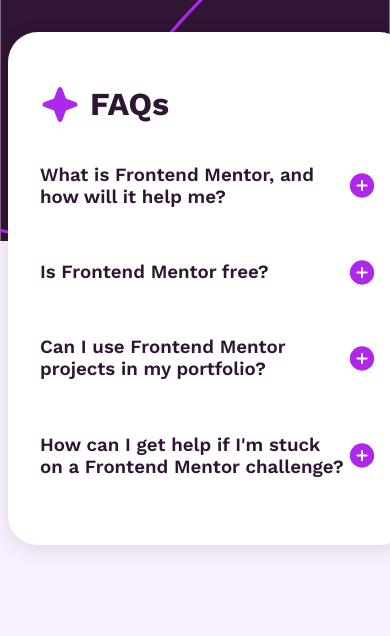
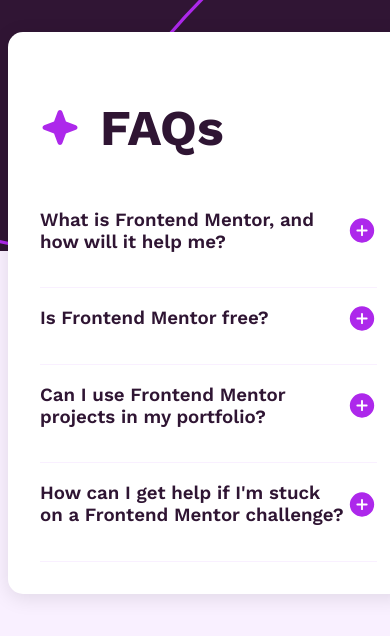
Before and after one commit to sruthivempuluru/VenteraFrontEndChallenge, a plain HTML site: page faq-accordion-main/index.html in a window 390 px wide. Drawn offline with Linux system fonts and the light colour scheme.

Commit message:
front end touchups/comments

```diff
--- a/faq-accordion-main/script.js
+++ b/faq-accordion-main/script.js
@@ -1,8 +1,8 @@
 document.querySelectorAll(".question").forEach(question => {
     question.addEventListener("click", () => {
-        const parentAccordion = question.parentNode; // Get the parent accordion of the clicked question
-        const answer = parentAccordion.querySelector(".answer"); // Get the associated answer
-        const icon = parentAccordion.querySelector(".toggle-icon"); // Select the toggle icon
+        const parentAccordion = question.parentNode;
+        const answer = parentAccordion.querySelector(".answer");
+        const icon = parentAccordion.querySelector(".toggle-icon");
 
         // Toggle the active class on the parent accordion
         const isActive = parentAccordion.classList.toggle("active");
@@ -12,16 +12,16 @@ document.querySelectorAll(".question").forEach(question => {
             answer.style.display = "block";
             icon.src = "./assets/images/icon-minus.svg";
         } else {
-            answer.style.display = "none"; // Hide the answer if not active
-            icon.src = "./assets/images/icon-plus.svg"; // Change icon back to plus
+            answer.style.display = "none";
+            icon.src = "./assets/images/icon-plus.svg";
         }
 
-        // Close other questions if needed
+        // Close other questions if new one is opening and change icon
         document.querySelectorAll(".question-answer__accordion").forEach(accordion => {
             if (accordion !== parentAccordion && accordion.classList.contains("active")) {
-                accordion.classList.remove("active"); // Remove active class from other accordions
-                accordion.querySelector(".answer").style.display = "none"; // Hide the corresponding answer
-                accordion.querySelector(".toggle-icon").src = "./assets/images/icon-plus.svg"; // Reset icon to plus
+                accordion.classList.remove("active");
+                accordion.querySelector(".answer").style.display = "none";
+                accordion.querySelector(".toggle-icon").src = "./assets/images/icon-plus.svg";
             }
         });
     });
--- a/faq-accordion-main/styles.css
+++ b/faq-accordion-main/styles.css
@@ -1,3 +1,4 @@
+/* Font Face Declarations */
 @font-face {
     font-family: 'Work Sans Bold';
     src: url('assets/fonts/static/WorkSans-Bold.ttf') format('truetype');
@@ -5,107 +6,99 @@
 
 @font-face {
     font-family: 'Work Sans Regular';
-    src: url('assets/fonts/static/WorkSans-Regular.ttf') format('truetype'); /* Path to Regular font */
-
+    src: url('assets/fonts/static/WorkSans-Regular.ttf') format('truetype');
 }
 
 @font-face {
     font-family: 'Work Sans SemiBold';
-    src: url('assets/fonts/static/WorkSans-SemiBold.ttf') format('truetype'); /* Path to SemiBold font */
+    src: url('assets/fonts/static/WorkSans-SemiBold.ttf') format('truetype');
 }
 
+/* Global Styles */
 body {
     font-family: 'Work Sans SemiBold', sans-serif;
-    background-color: hsl(275, 100%, 97%); /* Fallback color */
+    background-color: hsl(275, 100%, 97%);
     background-image: url('./assets/images/background-pattern-desktop.svg');
-    background-size: cover; /* Ensure the image covers the screen without stretching */
+    background-size: cover;
     background-repeat: no-repeat;
-    background-position: center; /* Center the background image */
-    position: relative; /* Allows z-index to take effect */
-    height: 30vh;
-    color: hsl(292, 42%, 14%); /* Change text color of question title */
-
-
-
+    background-position: center;
+    position: relative;
+    height: 25vh;
+    color: hsl(292, 42%, 14%);
 }
 
+/* Header Styles */
 .header {
-    display: flex; /* Use flexbox for layout */
-    align-items: center; /* Center items vertically */
+    display: flex;
+    align-items: center;
 }
 
 .star-icon {
-    margin-right: 10px; /* Space between icon and title */
+    margin-right: 20px;
 }
 
-
-
+/* Title Styles */
 .title__accordion {
-    font-family: 'Work Sans Bold', sans-serif; /* Ensure the font is applied */
-    color: hsl(292, 42%, 14%); /* Change text color of question title */
-
+    font-family: 'Work Sans Bold', sans-serif;
+    color: hsl(292, 42%, 14%);
+    font-size: 50px;
 }
 
+/* Question Styles */
 .question {
-    display: flex; /* Use flexbox to align items */
-    justify-content: space-between; /* Space items to fill the container */
-    align-items: center; /* Center items vertically */
-    margin-bottom: 1rem; /* Space between questions */
-    cursor: pointer; /* Change cursor to pointer to indicate clickable */
-
+    display: flex;
+    justify-content: space-between;
+    align-items: center;
+    margin-bottom: 1rem;
+    cursor: pointer;
 }
 
 .question:hover .title__question {
-    color: hsl(280, 86%, 55%); /* Change text color of question title on hover */
+    color: hsl(280, 86%, 55%);
 }
 
-
+/* Answer Styles */
 .answer {
     display: none;
-}
-
-
-.questions__accordions {
-    display: flex;
-    flex-direction: column;
 }
 
 .answer {
     font-family: 'Work Sans Regular', sans-serif;
     font-size: 16px;
-    color: hsl(292, 16%, 49%); /* Change text color of question title */
-    border-bottom: 1px solid hsl(275, 100%, 97%);
-    padding-bottom: 1.5rem;
+    color: hsl(292, 16%, 49%);
+    padding-bottom: 1rem;
 }
 
+/* Accordion Styles */
+.question-answer__accordion {
+    border-bottom: 1px solid hsl(275, 100%, 97%);
+}
 
-  /* Media query for screens 1440px and above (Desktop) */
+/* Wrapper Styles */
+.wrapper {
+    background: white;
+    border-radius: 15px;
+    max-width: 600px;
+    width: 90%;
+    padding: 2rem;
+    margin: 2rem auto;
+    box-shadow: 0 4px 20px rgba(0, 0, 0, 0.1);
+    z-index: 1;
+    position: relative;
+}
+
+/* Media Queries */
 @media (min-width: 1440px) {
     body {
-      background-size: cover; /* Ensures the image covers the screen */
-      background-position: center top; /* Positions the image towards the top */
+        background-size: cover;
+        background-position: center top;
     }
 }
 
-  /* Media query for smaller screens (Mobile) */
-  @media (max-width: 767px) { /* Adjust as needed for your breakpoints */
+@media (max-width: 767px) {
     body {
-      background-image: url('./assets/images/background-pattern-mobile.svg'); /* Use a mobile-specific image if available */
-      background-size: contain; /* Ensures the image is fully visible on smaller screens */
-      background-position: top center; /* Positions image for mobile layout */
+        background-image: url('./assets/images/background-pattern-mobile.svg');
+        background-size: cover;
+        background-position: top center;
     }
 }
-
-
-.wrapper {
-    background: white;
-    border-radius: 30px;
-    max-width: 600px; /* Set a max width to limit the box size */
-    width: 90%; /* Use percentage width for responsiveness */
-    padding: 2rem; /* Add padding inside the box */
-    margin: 2rem auto; /* Center the box horizontally and add vertical margin */
-    box-shadow: 0 4px 20px rgba(0, 0, 0, 0.1); /* Optional: Add a subtle shadow for depth */
-    z-index: 1; /* Ensure it sits above the background */
-    position: relative; /* Positioning context for z-index */
-    border-radius: 30px;
-}
```
Also changed, not shown: faq-accordion-main/index.html (+3 -7 lines), faq-accordion-main/image/README-template/1730351365792.png (added), faq-accordion-main/image/README-template/1730351418472.png (added), 1 other file. Lines whose indentation alone changed are shown as unchanged.
